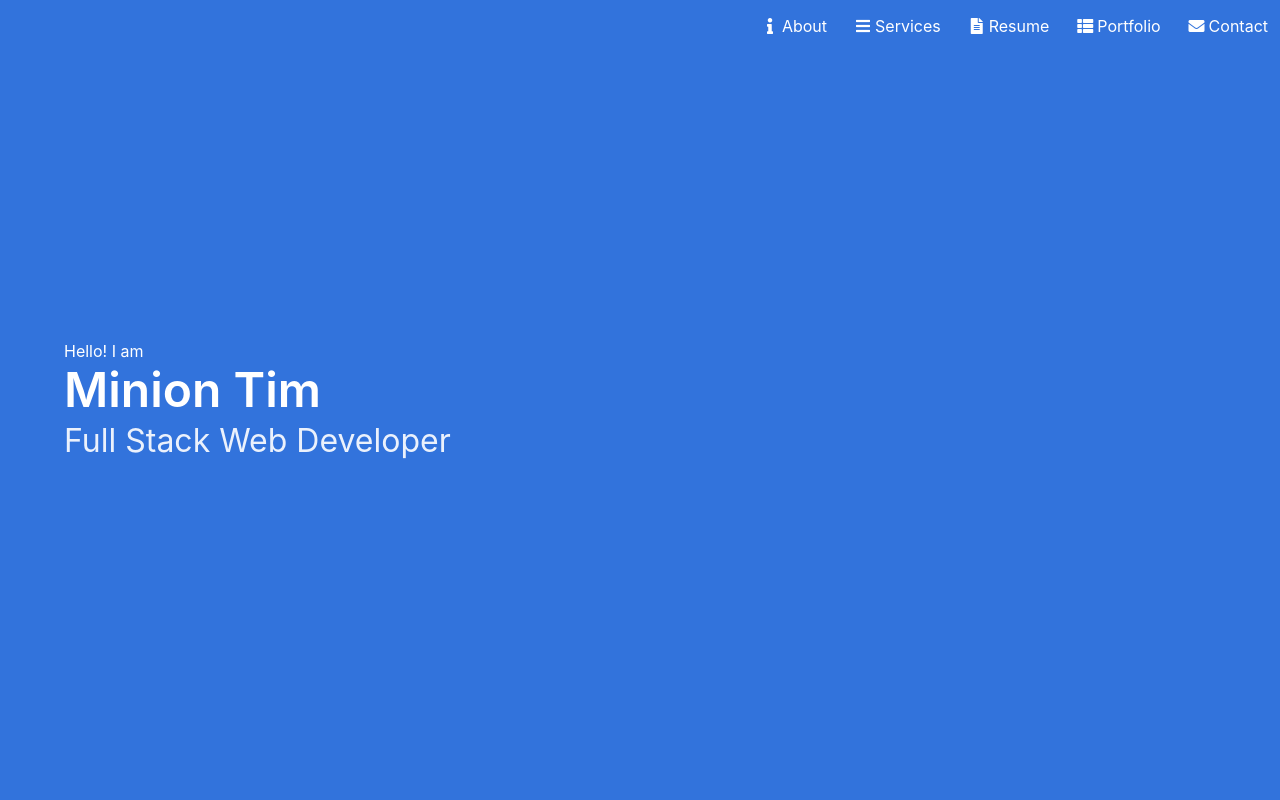
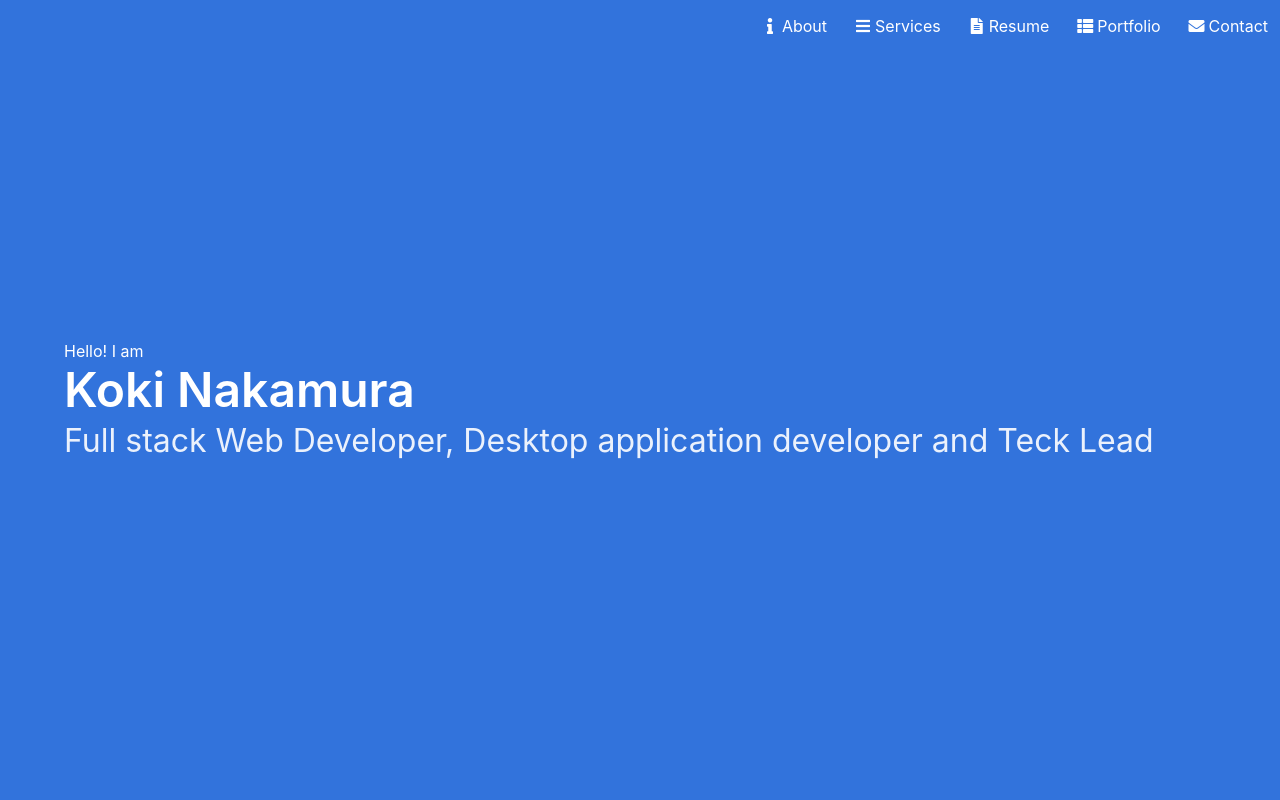
Before and after one commit to koki-nakamura22/portfolio-using-jQuery, a website built with webpack: page public/index.html in a window 1280 px wide. Shown: the top 800 px of the page. Built offline with nearby package versions, Linux system fonts and the light colour scheme.

Commit message:
Changed header html code to JavaScript component object.
Added header component file.
Added JSON file for render header.
Removed header html code in index.html.

```diff
--- a/public/index.html
+++ b/public/index.html
@@ -33,15 +33,7 @@
     <div id="navigation-bar"></div>
 
     <!-- Header -->
-    <section class="hero is-link is-fullheight is-fullheight-with-navbar">
-      <div class="hero-body">
-        <div class="container">
-          Hello! I am
-          <h1 class="title is-1">Minion Tim</h1>
-          <h2 class="subtitle is-3">Full Stack Web Developer</h2>
-        </div>
-      </div>
-    </section>
+    <div id="header"></div>
 
     <!-- About -->
     <section class="section" id="about">
--- /dev/null
+++ b/public/json/header.json
@@ -0,0 +1,5 @@
+{
+  "greeting": "Hello! I am ",
+  "title": "Koki Nakamura",
+  "subTitle": "Full stack Web Developer, Desktop application developer and Teck Lead"
+}
--- /dev/null
+++ b/src/js/components/header.js
@@ -0,0 +1,23 @@
+import headerData from "../../../public/json/header.json";
+
+export default class Header {
+  constructor(targetId) {
+    this.targetId = targetId;
+  }
+
+  render() {
+    let $header = $(`
+    <section class="hero is-link is-fullheight is-fullheight-with-navbar">
+      <div class="hero-body">
+        <div class="container">
+          ${headerData.greeting}
+          <h1 class="title is-1">${headerData.title}</h1>
+          <h2 class="subtitle is-3">${headerData.subTitle}</h2>
+        </div>
+      </div>
+    </section>
+    `);
+
+    $(this.targetId).append($header);
+  }
+}
--- a/src/js/index.js
+++ b/src/js/index.js
@@ -1,15 +1,12 @@
 import NavigationBar from "./components/navigation-bar";
+import Header from "./components/header";
 
 $(() => {
-  // The following code is based off a toggle menu by @Bradcomp
-  // source: https://gist.github.com/Bradcomp/a9ef2ef322a8e8017443b626208999c1
-  // var burger = document.querySelector(".burger");
-  // var menu = document.querySelector("#" + burger.dataset.target);
-  // burger.addEventListener("click", function() {
-  //   burger.classList.toggle("is-active");
-  //   menu.classList.toggle("is-active");
-  // });
-
+  // Render navigation bar.
   let navigationBar = new NavigationBar("#navigation-bar");
   navigationBar.render();
+
+  // Render header.
+  let header = new Header("#header");
+  header.render();
 });
```
